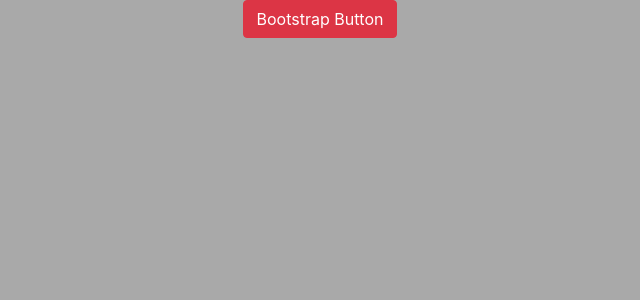
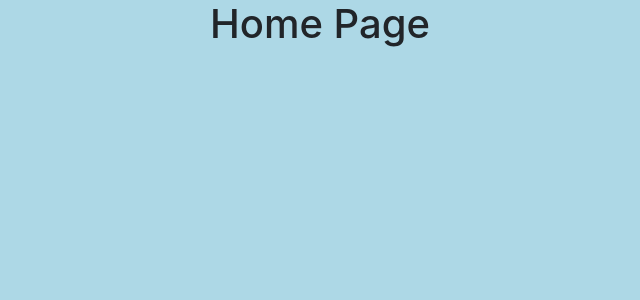
Before and after one commit to jthielman/pinterest-routing, a React (Create React App) app: page / in a window 1280 px wide. Shown: the top 300 px of the page, without its empty margins (320-960 px from the left). Built offline with nearby package versions, Linux system fonts and the light colour scheme.

Commit message:
routers gonna route

```diff
--- a/package.json
+++ b/package.json
@@ -12,6 +12,7 @@
     "node-sass": "^4.13.0",
     "react": "^16.12.0",
     "react-dom": "^16.12.0",
+    "react-router-dom": "^5.1.2",
     "react-scripts": "3.3.0"
   },
   "scripts": {
--- a/src/App/App.js
+++ b/src/App/App.js
@@ -1,12 +1,44 @@
 import React from 'react';
+import {
+  BrowserRouter as Router, Route, Redirect, Switch,
+} from 'react-router-dom';
 import './App.scss';
 
-function App() {
-  return (
-    <div className="App">
-      <button className="btn btn-danger">Bootstrap Button</button>
-    </div>
-  );
+import Home from '../components/pages/Home/Home';
+import Auth from '../components/pages/Auth/Auth';
+import SingleBoard from '../components/pages/SingleBoard/SingleBoard';
+import NewBoard from '../components/pages/NewBoard/NewBoard';
+
+const PublicRoute = ({ component: Component, authed, ...rest }) => {
+  const routeChecker = (props) => (authed === false ? <Component {...props} {...rest}/> : <Redirect to={{ pathname: '/', state: { from: props.location } }} />);
+  return <Route {...rest} render={(props) => routeChecker(props)} />;
+};
+
+const PrivateRoute = ({ component: Component, authed, ...rest }) => {
+  const routeChecker = (props) => (authed === true ? <Component {...props} {...rest}/> : <Redirect to={{ pathname: '/auth', state: { from: props.location } }} />);
+  return <Route {...rest} render={(props) => routeChecker(props)} />;
+};
+
+class App extends React.Component {
+  state = {
+    authed: true,
+  };
+
+  render() {
+    const { authed } = this.state;
+    return (
+      <div className="App">
+        <Router>
+          <Switch>
+          <PrivateRoute path="/" exact component={Home} authed={authed} />
+          <PrivateRoute path="/board.new" exact component={NewBoard} authed={authed} />
+          <PublicRoute path="/auth" exact component={Auth} authed={authed} />
+          <PrivateRoute path="/board/:boardId" exact component={SingleBoard} authed={authed} />
+          </Switch>
+        </Router>
+      </div>
+    );
+  }
 }
 
 export default App;
--- /dev/null
+++ b/src/components/pages/Auth/Auth.js
@@ -0,0 +1,15 @@
+import React from 'react';
+
+import './Auth.scss';
+
+class Auth extends React.Component {
+  render() {
+    return (
+      <div className="Auth">
+        <h1>Auth Page</h1>
+      </div>
+    );
+  }
+}
+
+export default Auth;
--- /dev/null
+++ b/src/components/pages/Auth/Auth.scss
@@ -0,0 +1,3 @@
+.Auth {
+  display: block;
+}
--- /dev/null
+++ b/src/components/pages/Home/Home.js
@@ -0,0 +1,15 @@
+import React from 'react';
+
+import './Home.scss';
+
+class Home extends React.Component {
+  render() {
+    return (
+      <div className="Home">
+        <h1>Home Page</h1>
+      </div>
+    );
+  }
+}
+
+export default Home;
--- /dev/null
+++ b/src/components/pages/Home/Home.scss
@@ -0,0 +1,3 @@
+.Home {
+  display: block;
+}
--- /dev/null
+++ b/src/components/pages/NewBoard/NewBoard.js
@@ -0,0 +1,15 @@
+import React from 'react';
+
+import './NewBoard.scss';
+
+class NewBoard extends React.Component {
+  render() {
+    return (
+      <div className="NewBoard">
+        <h1>NewBoard Page</h1>
+      </div>
+    );
+  }
+}
+
+export default NewBoard;
--- /dev/null
+++ b/src/components/pages/NewBoard/NewBoard.scss
@@ -0,0 +1,3 @@
+.NewBoard {
+  display: block;
+}
--- /dev/null
+++ b/src/components/pages/SingleBoard/SingleBoard.js
@@ -0,0 +1,15 @@
+import React from 'react';
+
+import './SingleBoard.scss';
+
+class SingleBoard extends React.Component {
+  render() {
+    return (
+      <div className="SingleBoard">
+        <h1>SingleBoard Page</h1>
+      </div>
+    );
+  }
+}
+
+export default SingleBoard;
--- /dev/null
+++ b/src/components/pages/SingleBoard/SingleBoard.scss
@@ -0,0 +1,3 @@
+.SingleBoard {
+  display: block;
+}
--- a/src/styles/_variables.scss
+++ b/src/styles/_variables.scss
@@ -1 +1 @@
-$mahcolor: darkgrey;
+$mahcolor: lightblue;
```
